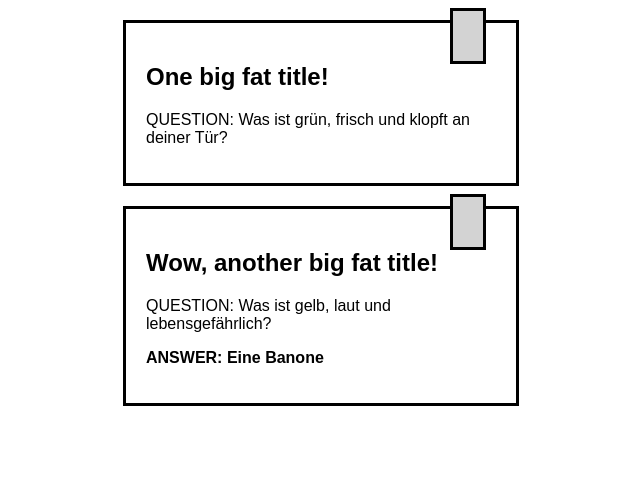
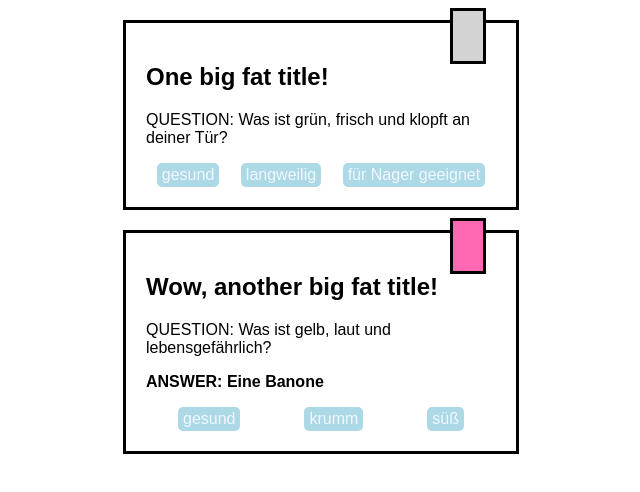
Before and after one commit to czintel/react-playground, a React (Vite) app: page / in a window 1280 px wide. Shown: the top 492 px of the page, without its empty margins (319-959 px from the left). Built offline with nearby package versions, Linux system fonts and the light colour scheme.

Commit message:
Succesfully create Cards v3

```diff
--- a/src/App.jsx
+++ b/src/App.jsx
@@ -9,6 +9,7 @@ const quizData = [
     answer: 'Ein Klopfsalat',
     isAnswerVisible: false,
     isSelected: false,
+    tags: ['gesund', 'langweilig', 'für Nager geeignet'],
     id: '1',
   },
   {
@@ -16,7 +17,8 @@ const quizData = [
     question: 'Was ist gelb, laut und lebensgefährlich?',
     answer: 'Eine Banone',
     isAnswerVisible: true,
-    isSelected: false,
+    isSelected: true,
+    tags: ['gesund', 'krumm', 'süß'],
     id: '2',
   },
 ]
@@ -25,7 +27,15 @@ export default () => {
   return (
     <div className="App">
       {quizData.map(
-        ({ title, question, answer, isAnswerVisible, isSelected, id }) => (
+        ({
+          title,
+          question,
+          answer,
+          isAnswerVisible,
+          isSelected,
+          id,
+          tags,
+        }) => (
           <Card
             title={title}
             question={question}
@@ -33,6 +43,7 @@ export default () => {
             isAnswerVisible={isAnswerVisible}
             isSelected={isSelected}
             id={id}
+            tags={tags}
           ></Card>
         )
       )}
--- a/src/Card.css
+++ b/src/Card.css
@@ -47,3 +47,18 @@
 .Card__Answer--hidden {
   display: none;
 }
+
+.Card__TagList {
+  display: flex;
+  justify-content: space-around;
+  list-style-type: none;
+  margin: 0;
+  padding: 0;
+}
+
+.Card__TagList--Item {
+  background-color: lightblue;
+  padding: 3px 5px;
+  color: aliceblue;
+  border-radius: 5px;
+}
--- a/src/Card.jsx
+++ b/src/Card.jsx
@@ -8,9 +8,10 @@ export default function Card({
   isAnswerVisible,
   isSelected,
   id,
+  tags,
 }) {
   const statusBookmark = isSelected
-    ? 'Card__Bookmark Card_Bookmark--selected'
+    ? 'Card__Bookmark Card__Bookmark--selected'
     : 'Card__Bookmark'
   const statusAnswer = isAnswerVisible ? 'Card__Answer' : 'Card__Answer--hidden'
   return (
@@ -19,6 +20,11 @@ export default function Card({
       <p className="Card__Question">QUESTION: {question}</p>
       <p className={statusAnswer}>ANSWER: {answer}</p>
       <div className={statusBookmark}></div>
+      <ul className="Card__TagList">
+        {tags.map(tag => {
+          return <li className="Card__TagList--Item">{tag}</li>
+        })}
+      </ul>
     </section>
   )
 }
```
